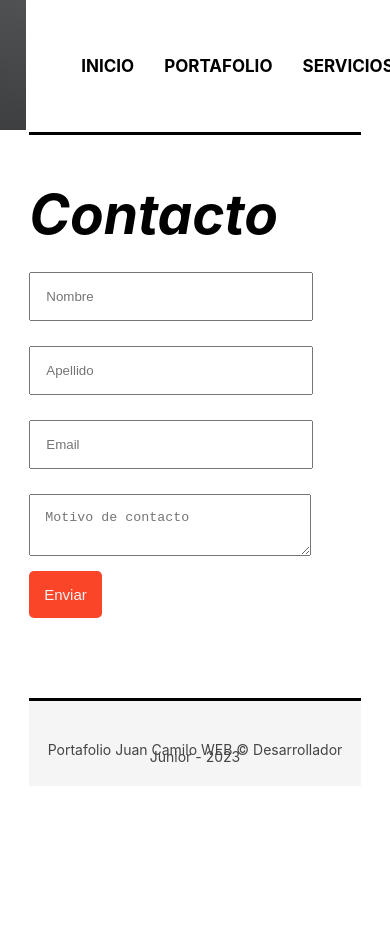
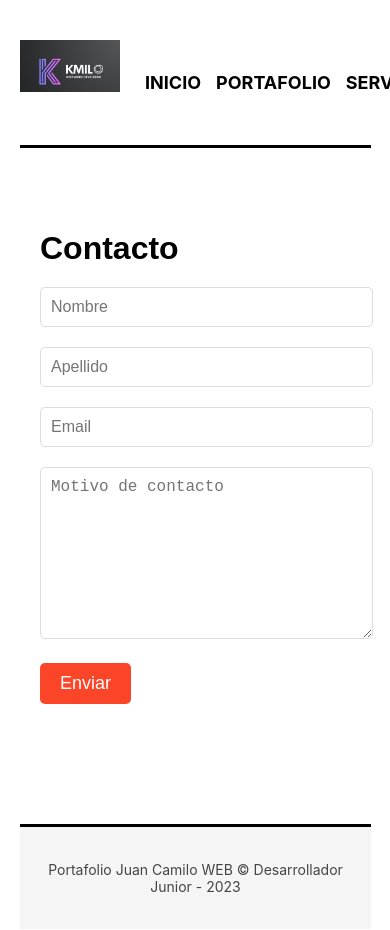
Before and after one commit to bichozx/portafolio, a React (Create React App) app: page /contacto in a window 390 px wide. Shown: the top 930 px of the page. Before the commit the page ends 844 px from the top, so only its background shows below. Built offline with nearby package versions, Linux system fonts and the light colour scheme.

Commit message:
se deja el codigo responsive

```diff
--- a/src/components/Contacto.jsx
+++ b/src/components/Contacto.jsx
@@ -1,24 +1,74 @@
-import React from 'react'
+import React, { useState } from 'react';
 
 export const Contacto = () => {
+  const [formData, setFormData] = useState({
+    nombre: '',
+    apellido: '',
+    email: '',
+    motivo: '',
+  });
+
+  const handleChange = (e) => {
+    const { name, value } = e.target;
+    setFormData({
+      ...formData,
+      [name]: value,
+    });
+  };
+
+  const handleSubmit = (e) => {
+    e.preventDefault();
+    // Aquí puedes agregar lógica para enviar los datos del formulario a través de una solicitud HTTP o cualquier otro método de tu elección.
+    console.log('Datos del formulario:', formData);
+  };
+
   return (
-    <>
-      <div className='page'>
-        <h1 className='heading'>
-          Contacto
-        </h1>
-
-        <form className='contact' action='kmilo2021@outlook.com'>
-          <input type='text' placeholder='Nombre' />
-          <input type='text' placeholder='Apellido' />
-          <input type='text' placeholder='Email' />
-          <textarea type='text' placeholder='Motivo de contacto' />
-          <button type='submit' value='Enviar'>Enviar</button>
-
-        </form>
-
-      </div>
-    </>
-
-  )
-}
+    <div className="container">
+      <h1 className="header-title">Contacto</h1>
+      <form className="contact-form" onSubmit={handleSubmit}>
+        <div className="input-group">
+          <input
+            type="text"
+            name="nombre"
+            placeholder="Nombre"
+            value={formData.nombre}
+            onChange={handleChange}
+            required
+          />
+        </div>
+        <div className="input-group">
+          <input
+            type="text"
+            name="apellido"
+            placeholder="Apellido"
+            value={formData.apellido}
+            onChange={handleChange}
+            required
+          />
+        </div>
+        <div className="input-group">
+          <input
+            type="email"
+            name="email"
+            placeholder="Email"
+            value={formData.email}
+            onChange={handleChange}
+            required
+          />
+        </div>
+        <div className="input-group">
+          <textarea
+            name="motivo"
+            placeholder="Motivo de contacto"
+            value={formData.motivo}
+            onChange={handleChange}
+            required
+          ></textarea>
+        </div>
+        <div className="input-group">
+          <button type="submit">Enviar</button>
+        </div>
+      </form>
+    </div>
+  );
+};
--- a/src/components/Curriculum.jsx
+++ b/src/components/Curriculum.jsx
@@ -4,25 +4,123 @@ import React from 'react'
 import img from '../../src/img_Cv.png'
 
 export const Curriculum = () => {
+
   return (
     <>
+      <div className="container">
+      <header>
+        <h1 className="header-title">Juan Camilo Giraldo A</h1>
+      </header>
+      <section>
+        <h2>Desarrollador de software</h2>
+        <p>
+          Como apasionado del desarrollo de software tengo 2 años de experiencia, mi objetivo profesional es crear soluciones tecnológicas innovadoras que marquen la diferencia. Con una sólida formación en programación, estoy comprometido a impulsar el progreso mediante la creación de aplicaciones eficientes y fiables. Estoy entusiasmado por seguir aprendiendo y adaptándome a las últimas tendencias tecnológicas para garantizar que mis contribuciones en el mundo del desarrollo de software sean valiosas y transformadoras.
+        </p>
+      </section>
+      <section>
+        <h2>Información Personal</h2>
+        <p>Dirección: Medellín-Colombia Calle 11#70-20 belén las playas</p>
+        <p>Número de teléfono: 3218720243</p>
+        <p>Correo electrónico: kmilo2021@outlook.com</p>
+      </section>
+      <section>
+        <h2>Enlaces</h2>
+        <ol className="links-list">
+          <li>
+            <a href="https://www.linkedin.com/in/juan-camilo-giraldo-agudelo-94aa98224/">LinkedIn</a>
+          </li>
+          <li>
+            <a href="https://fascinating-kringle-3cd555.netlify.app/inicio">Portafolio</a>
+          </li>
+          <li>
+            <a href="https://tiny-dusk-95b6ab.netlify.app/inicio">Pagina-Marvel</a>
+          </li>
+          <li>
+            <a href="https://github.com/bichozx">GitHub</a>
+          </li>
+        </ol>
+      </section>
+      <section>
+        <h2>Experiencia Laboral</h2>
+        <p>
+          <strong>Practicante desarrollo de software</strong>
+          <br />
+          Prosegur
+          <br />
+          08/2021 - 02/2022, Medellín/Colombia
+        </p>
+        <ul>
+          <li>Manejo de bases de datos SQL Server para consultas de los empleados y pagos oportunos.</li>
+          <li>Trabajar en el desarrollo de los requerimientos internos de la empresa.</li>
+          <li>Prestar soporte del sistema en mesa de ayuda.</li>
+        </ul>
+        <p>
+          <strong>Desarrollador Junior</strong>
+          <br />
+          Grupo Petroprix
+          <br />
+          02/2022 - Presente, España
+        </p>
+        <ul>
+          <li>Desarrollar e implementar nuevas características en el panel de flota (JavaScript, React y Ant Design).</li>
+          <li>Dar mantenimiento a la aplicación.</li>
+        </ul>
+      </section>
+      <section>
+        <h2>Educación</h2>
+        <p>
+          <strong>Técnico laboral en desarrollo de software</strong>
+          <br />
+          Cesde
+        </p>
+        <h3>Cursos</h3>
+        <ul>
+          <li>Bases de datos no relacionales Mongo</li>
+          <li>DevOps con Docker, Jenkins, Kubernetes, git, GitFlow CI y CD</li>
+          <li>Node.js</li>
+        </ul>
+      </section>
+      <section>
+        <h2>Habilidades</h2>
+        <ul>
+          <li>JavaScript: Intermedio</li>
+          <li>Java: Intermedio</li>
+          <li>PHP: Intermedio</li>
+          <li>Git: Intermedio</li>
+          <li>HTML: Intermedio</li>
+          <li>CSS: Intermedio</li>
+          <li>Angular: Básico</li>
+          <li>Bootstrap: Intermedio</li>
+          <li>SQL Server: Básico</li>
+          <li>React: Intermedio</li>
+          <li>Android Studio: Básico</li>
+        </ul>
+      </section>
+      <section>
+        <h2>Proyectos Personales o Destacados</h2>
+        <p>
+          <a href="https://tiny-dusk-95b6ab.netlify.app/inicio">Proyecto-Marvel</a>
+        </p>
+      </section>
+      <section>
+        <h2>Intereses y Pasatiempos</h2>
+        <ul>
+          <li>Computación en la nube</li>
+          <li>Inteligencia Artificial</li>
+          <li>Programación de lenguajes de alto nivel</li>
+        </ul>
+        <p>Me gusta jugar baloncesto y practico el ciclismo en modalidad MTB.</p>
+      </section>
+      <section className='page-work'>
+        <div className='mask2'>
+          <img src={img} alt={img} />
+        </div>
+        <a className='curriculumLink' href={'/downLoad/JuanCurriculum.pdf'} download={'JuanCurriculum.pdf'}>
+          <button className='curriculum'>Descargar curriculum</button>
+        </a>
+      </section>
+    </div>
 
-      <div className='page'>
-        <h1 className='heading'>Curriculum</h1>
-        <section >
-          <article className='page-work'>
-          <div >
-                <div className='mask2'>
-                  <img src={img} alt={img} />
-                </div>
-
-                <a className='curriculumLink' href={'/downLoad/JuanCurriculum.pdf'} download={'/downLoad/JuanCurriculum.pdf'}><button className='curriculum'>Descargar curriculum</button></a>
-
-            </div>
-          </article>
-
-        </section>
-      </div>
     </>
 
   )
--- a/src/components/Principal.jsx
+++ b/src/components/Principal.jsx
@@ -6,11 +6,11 @@ export const Principal = () => {
   return (
     <div className='home'>
       <h1>
-        Soy <strong>Juan Camilo Giraldo</strong> desarrollador junior con 1 año y medio de experiencia en el desarrollo de aplicaciones web utilizando <strong>JavaScript</strong> y <strong>React Hooks.</strong> Apasionado por crear soluciones eficientes y robustas, con sólidos conocimientos en el ciclo de vida de los componentes de React y la gestión del estado. Capacidad para trabajar en equipo y aprender rápidamente nuevas tecnologías. y en todo tipo de proyectos
+        Soy <strong>Juan Camilo Giraldo</strong> desarrollador junior con 2 año y medio de experiencia en el desarrollo de aplicaciones web utilizando <strong>JavaScript</strong> y <strong>React Hooks.</strong> Apasionado por crear soluciones eficientes y robustas, con sólidos conocimientos en el ciclo de vida de los componentes de React y la gestión del estado. Capacidad para trabajar en equipo y aprender rápidamente nuevas tecnologías. y en todo tipo de proyectos
       </h1>
       <h2 className='title'>
-        te ayudo a crear tu sitio o aplicacion web, tener mas
-        visibilidad y relevancia en internet. <Link to='/contacto'>Contacta conmigo.</Link>
+        te ayudo a crear tu sitio o aplicacion web y tener mas
+        visibilidad internet. <Link to='/contacto'>Contacta conmigo.</Link>
       </h2>
 
       <section className='last-Work'>
--- a/src/components/layout/HeaderNav.jsx
+++ b/src/components/layout/HeaderNav.jsx
@@ -7,28 +7,55 @@ export const HeaderNav = () => {
             <header className='header'>
                 <div className='logo'>
                     <span>
-                        <img src='/img/logo.png'/>
+                        <img src='/img/logo.png' alt='Logo' />
                     </span>
-
                 </div>
                 <nav>
                     <ul>
                         <li>
-                            <NavLink to='/inicio' className={({ isActive }) => isActive ? 'active' : ''}>Inicio</NavLink>
+                            <NavLink
+                                to='/inicio'
+                                activeClassName='active' // Utiliza la clase de estilo para el enlace activo
+                                className='nav-link'>
+                                Inicio
+                            </NavLink>
                         </li>
                         <li>
-                            <NavLink to='/portafolio' className={({ isActive }) => isActive ? 'active' : ''} >Portafolio</NavLink>
+                            <NavLink
+                                to='/portafolio'
+                                activeClassName='active'
+                                className='nav-link'
+                            >
+                                Portafolio
+                            </NavLink>
                         </li>
                         <li>
-                            <NavLink to='/servicios' className={({ isActive }) => isActive ? 'active' : ''}>Servicios</NavLink>
+                            <NavLink
+                                to='/servicios'
+                                activeClassName='active'
+                                className='nav-link'
+                            >
+                                Servicios
+                            </NavLink>
                         </li>
                         <li>
-                            <NavLink to='/curriculum' className={({ isActive }) => isActive ? 'active' : ''}>Curriculum</NavLink>
+                            <NavLink
+                                to='/curriculum'
+                                activeClassName='active'
+                                className='nav-link'
+                            >
+                                Curriculum
+                            </NavLink>
                         </li>
                         <li>
-                            <NavLink to='/contacto' className={({ isActive }) => isActive ? 'active' : ''}>Contacto</NavLink>
+                            <NavLink
+                                to='/contacto'
+                                activeClassName='active'
+                                className='nav-link'
+                            >
+                                Contacto
+                            </NavLink>
                         </li>
-
                     </ul>
                 </nav>
             </header>
--- a/src/components/layout/PiePagina.jsx
+++ b/src/components/layout/PiePagina.jsx
@@ -3,9 +3,11 @@ import React from 'react'
 export const PiePagina = () => {
   return (
     <>
-      <footer className='footer'>
+        <footer className="footer">
+      <p className="footer-text">
         Portafolio Juan Camilo WEB &copy; Desarrollador Junior - 2023
-      </footer>
+      </p>
+    </footer>
     </>
 
   )
--- a/src/index.css
+++ b/src/index.css
@@ -1,262 +1,387 @@
+/* Variables CSS */
+:root {
+  --primary-color: #fa4529;
+  --secondary-color: rgb(26, 117, 26);
+  --text-color: #444;
+  --font-size-small: 14px;
+  --font-size-medium: 16px;
+  --font-size-large: 18px;
+}
+
+/* Estilos generales */
 body {
   margin: 0;
-  font-family: -apple-system, BlinkMacSystemFont, "Segoe UI", "Roboto", "Oxygen",
-    "Ubuntu", "Cantarell", "Fira Sans", "Droid Sans", "Helvetica Neue",
-    sans-serif;
+  font-family: -apple-system, BlinkMacSystemFont, "Segoe UI", "Roboto", "Oxygen", "Ubuntu", "Cantarell", "Fira Sans", "Droid Sans", "Helvetica Neue", sans-serif;
   -webkit-font-smoothing: antialiased;
   -moz-osx-font-smoothing: grayscale;
 }
 
-code {
-  font-family: source-code-pro, Menlo, Monaco, Consolas, "Courier New",
-    monospace;
+/* Contenedor principal */
+.layout {
+  width: 90%;
+  max-width: 1200px;
+  margin: 0 auto;
+  padding: 20px;
 }
 
-.layout {
-  width: 85%;
-  margin: 0 auto;
-}
-
+/* Encabezado */
 .header {
   display: flex;
-  height: 132px;
-  justify-content: center;
+  justify-content: space-between;
   align-items: center;
   border-bottom: 3px solid black;
   margin-bottom: 35px;
+  padding: 20px 0;
 }
+
 .header .logo {
+  display: flex;
+  align-items: center;
+  flex-grow: 2;
+}
 
-  flex-grow: 2;
-  display: grid;
-  height:205px;
+.logo img {
+  max-width: 100px;
+}
 
+.header .logo span {
+  font-size: 2.5rem;
+  font-weight: bolder;
+  font-family: Impact, Haettenschweiler, "Arial Narrow Bold", sans-serif;
+  margin-right: 10px;
 }
-.header .logo span {
-  display: block;
-  font-size: 90px;
-  font-weight: bolder;
-  margin-top: -15;
-  font-family: Impact, Haettenschweiler, "Arial Narrow Bold", sans-serif;
-}
+
 .header .logo h3 {
-  display: block;
-  flex-basis: 40px;
-  margin-left: 10px;
+  font-size: 1rem;
   font-weight: 300;
   text-transform: uppercase;
 }
+
 .header nav {
   flex-grow: 1;
+  text-align: right;
 }
+
 .header nav ul {
-  height: 132px;
-  display: flex;
-  justify-content: flex-end;
-  align-items: center;
   list-style: none;
+  padding: 0;
+  margin: 0;
 }
+
 .header nav li {
-  text-transform: uppercase;
+  display: inline;
+  margin-left: 15px;
   font-weight: bold;
-  font-size: 17px;
-  margin-left: 15px;
-  margin-right: 15px;
+  font-size: var(--font-size-medium);
 }
+
 .header li a {
   color: black;
   text-decoration: none;
-}
-.header a:hover {
-  color: #fa4529;
+  transition: color 0.3s;
 }
 
+.header a:hover {
+  color: var(--primary-color);
+}
+
+/* Contenido */
 .content {
   min-height: 300px;
 }
 
+/* Pie de página */
 .footer {
-  min-height: 40px;
-  line-height: 7px;
   text-align: center;
-  font-size: 14px;
+  font-size: var(--font-size-small);
   margin-top: 80px;
-  padding-top: 45px;
+  padding: 20px;
   border-top: 3px solid black;
   background: #f5f5f5;
-  color: #444;
+  color: var(--text-color);
 }
 
+/* Estilos para la página de inicio */
 .home h1 {
   font-family: Georgia, "Times New Roman", Times, serif;
   font-weight: 400;
-  font-size: 50px;
-  margin-bottom: 0px;
-  margin-top: 80px;
-}
-.home .service, strong {
-  color: #fa4529;
+  font-size: 2.5rem;
+  margin-bottom: 0;
+  margin-top: 1.25rem;
 }
 
-.home .service, h2 {
-  color: rgb(98, 97, 97);
-  font-weight: lighter;
+.home .service,
+strong {
+  color: var(--primary-color);
+  font-weight: bold;
 }
+
 .home .title a,
 input[type="submit"],
 button {
-  padding: 7px;
+  padding: 0.1rem 0.1rem;
   border-radius: 5px;
   color: #f5f5f5;
-  background-color: #fa4529;
+  background-color: var(--primary-color);
   text-decoration: none;
-  transition: all 300ms;
+  transition: background-color 0.3s, color 0.3s;
 }
 
-.page .heading,
-.home .heading {
-  font-size: 40px;
-  font-style: italic;
-  font-weight: 500;
-  color: black;
-  margin-bottom: 0px;
-}
-.page .heading {
-  font-size: 55px;
-  font-weight: bold;
-}
-.home .service, p {
-  color: rgb(98, 97, 97);
-}
-input[type="text"],
-textarea {
-  display: block;
-  padding: 15px;
-  margin-top: 25px;
-  width: 250px;
-}
-input[type="submit"],
-button {
-  font-size: 15px;
-  padding: 15px;
-  margin-top: 15px;
-  border: 0px;
-  border-radius: 5px;
-  color: #f5f5f5;
-  background-color: #fa4529;
-  text-decoration: none;
-  cursor: pointer;
-  transition: all 300ms;
-}
 .home .title a:hover,
 input[type="submit"]:hover,
 button:hover {
-  background-color: rgb(26, 117, 26);
+  background-color: var(--secondary-color);
 }
+
+/* Estilos para la sección de trabajos */
 .works {
   display: flex;
   flex-wrap: wrap;
+  justify-content: space-between;
+  gap: 20px;
 }
+
 .work-item {
-  width: 30%;
+  width: calc(33.33% - 10px);
   flex-grow: 1;
-  margin: 30px;
+  margin: 0;
+  padding: 0;
 }
+
+/* Estilos para las imágenes de trabajo */
 .work-item .mask {
-  background-color: black;
-  display: grid;
+  background-color: #000;
+  display: flex;
   justify-content: center;
+  align-items: center;
   width: 100%;
-  height: 350px;
+  height: 250px;
   overflow: hidden;
   border: 1px solid #ddd;
   box-shadow: 0px 5px 15px #ddd;
 }
+
 .work-item img {
-  display: grid;
   width: 100%;
-  transition: all 500ms;
+  max-height: 100%;
+  transition: transform 0.3s;
 }
-.work-item .mask:hover img{
-  background-color: black;
-  display: grid;
-  justify-content: center;
-  align-items: center;
-  width: 100%;
-  margin-left: 30%;
 
-  }
+.work-item .mask:hover img {
+  transform: scale(1.1);
+}
+
+/* Estilos para los títulos y enlaces de trabajo */
+.work-item span,
+.work-item h2,
+.work-item a {
+  color: black;
+  text-decoration: none;
+}
+
 .work-item span {
   display: block;
   color: gray;
-  margin-top: 25px;
+  margin-top: 10px;
 }
+
 .work-item h2 {
-  display: block;
-  font-size: 30px;
+  font-size: 24px;
+  margin: 10px 0;
+}
+
+.work-item h3 {
+  color: gray;
+  margin: 10px 0;
+}
+
+.work-item a:hover {
+  text-decoration: none;
+  color: var(--primary-color);
+  display: inline-block;
+  margin: 10px 0;
+}
+
+/* Estilos para los enlaces del menú */
+.nav-link {
+  font-size: var(--font-size-large);
+  text-transform: uppercase;
   color: black;
-  margin-top: 25px;
+  text-decoration: none;
+  transition: color 0.3s ease;
+}
+
+/* Estilos para el enlace activo */
+.nav-link.active {
+  color: var(--primary-color);
+}
+
+/* Estilos para la lista del menú */
+.nav-list {
+  list-style-type: none;
+  padding: 0;
+  display: flex;
+  justify-content: center;
+}
+
+/* Estilos para los elementos de la lista del menú */
+.nav-list li {
+  margin: 0 15px;
+}
+
+/* Estilos adicionales para hacer el menú responsive */
+@media (max-width: 768px) {
+  .nav-list {
+    flex-direction: column;
+    text-align: center;
+  }
+
+  .nav-list li {
+    margin: 10px 0;
+  }
+
+  .logo {
+    margin-bottom: 20px;
+  }
+}
+
+/* Estilos para hacer el diseño responsive */
+@media (max-width: 768px) {
+  .work-item {
+    width: calc(50% - 10px);
+  }
+}
+
+@media (max-width: 576px) {
+  .work-item {
+    width: 100%;
+  }
+}
+
+/* Estilos para la página de Servicios */
+.page {
+  max-width: 800px;
+  margin: 0 auto;
+  padding: 20px;
+  font-family: Arial, sans-serif;
+}
+
+/* Estilos para el título */
+.heading {
+  font-size: 32px;
+  margin-bottom: 20px;
+}
+
+/* Estilos para la sección de servicios */
+.service {
+  display: grid;
+  grid-template-columns: repeat(auto-fit, minmax(300px, 1fr));
+  gap: 20px;
+}
+
+/* Estilos para cada artículo de servicio */
+.service article {
+  background-color: #fff;
+  padding: 20px;
+  border: 1px solid #ddd;
+  border-radius: 5px;
+  box-shadow: 0px 5px 15px #ddd;
+}
+
+/* Estilos para los títulos de los artículos */
+.service article h2 {
+  font-size: 24px;
   margin-bottom: 10px;
 }
-.work-item a{
-  color: black;
-  text-decoration: none;
-  transition: all 300ms;
-}
-.work-item a:hover{
-  color:#fa4529;
 
-}
-.work-item h3 {
-  display: block;
-  color: gray;
-  padding-top: 15px;
-  margin-top: 0px;
-  border-top: 1px solid #ddd;
-}
-.page-work .mask{
-  display: grid;
-  justify-content: center;
-  align-items: center;
-  width: 100%;
-  height: 610px;
-  overflow: hidden;
-  box-shadow: 0px 0px 20px #ddd;
+/* Estilos para el contenido de los artículos */
+.service article p {
+  font-size: 16px;
+  line-height: 1.5;
+  color: #333;
 }
 
-.page-work .mask2{
-  display: grid;
-  justify-content: center;
-  align-items: center;
-  height: 300px;
-  overflow: hidden;
-  box-shadow: 0px 0px 20px #ddd;
+/* Estilos para el contenedor */
+.container {
+  max-width: 800px;
+  margin: 0 auto;
+  padding: 20px;
+  font-family: Arial, sans-serif;
+}
+
+/* Estilos para el título */
+.header-title {
+  font-size: 32px;
+  margin-bottom: 20px;
+}
+
+/* Estilos para la lista de enlaces */
+.links-list {
+  list-style-type: decimal;
+  margin-left: 0;
+  font-size: 16px;
+  padding-left: 20px;
+}
+
+.links-list li {
+  margin-bottom: 10px;
+}
+
+.links-list a {
+  text-decoration: none;
+  color: var(--primary-color);
+}
+
+/* Estilos para el botón de descarga de currículum */
+.curriculumLink {
+  text-decoration: none;
 }
 
 .curriculum {
-  display: block;
-  margin: 0 auto;
-  margin-top: 3%;
-  margin-bottom: 3%;
-  border: 0px;
-  cursor: pointer;
+  display: inline-block;
   padding: 15px;
-  font-size: 40px;
-  font-family: Georgia, "Times New Roman", Times, serif;
-  text-align: center;
-  text-decoration: none;
-  padding: 5px;
-  border-radius: 3%;
-  color: #f5f5f5;
-  background-color: #fa4529;
-  transition: all 300ms;
 }
 
-.curriculum:hover {
-  background-color: rgb(26, 117, 26);
+.input-group {
+  margin-bottom: 20px;
 }
 
-.curriculumLink{
-  text-decoration: none;
+.input-group input,
+.input-group textarea {
+  width: 100%;
+  padding: 10px;
+  border: 1px solid #ddd;
+  border-radius: 5px;
+  font-size: var(--font-size-medium);
+}
 
+.input-group textarea {
+  height: 150px;
 }
+
+/* Estilos para el botón de enviar */
+.input-group button {
+  padding: 10px 20px;
+  background-color: var(--primary-color);
+  color: #fff;
+  border: none;
+  border-radius: 5px;
+  font-size: var(--font-size-large);
+  cursor: pointer;
+}
+
+.input-group button:hover {
+  background-color: var(--secondary-color);
+}
+
+.footer-text {
+  font-size: var(--font-size-small);
+  color: var(--text-color);
+}
+
+/* Estilos adicionales si es necesario para hacerlo responsive */
+@media (max-width: 768px) {
+  .footer-text {
+    font-size: var(--font-size-small);
+  }
+}
```
Also changed, not shown: src/components/ListadoTrabajos.jsx (+7 -10 lines), src/components/Servicios.jsx (+5 -9 lines).
